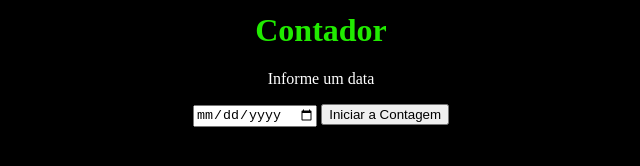
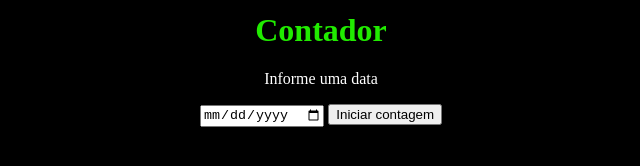
Before and after one commit to Pip0ca/Desafio-Contador, a plain HTML site: page index.html in a window 1280 px wide. Shown: the part 180-346 px from the top of the page, without its empty margins (319-959 px from the left). Drawn offline with Linux system fonts and the light colour scheme.

Commit message:
Update index.html

```diff
--- a/index.html
+++ b/index.html
@@ -12,9 +12,9 @@
   <h1>Contador</h1>
 </header>
   <section>
-    <p>Informe um data</p>
+    <p>Informe uma data</p>
     <input type="date" name="dateCont" id="dateCont">
-  <button>Iniciar a Contagem</button>
+  <button>Iniciar contagem</button>
   </section>
 
 </body>
```
